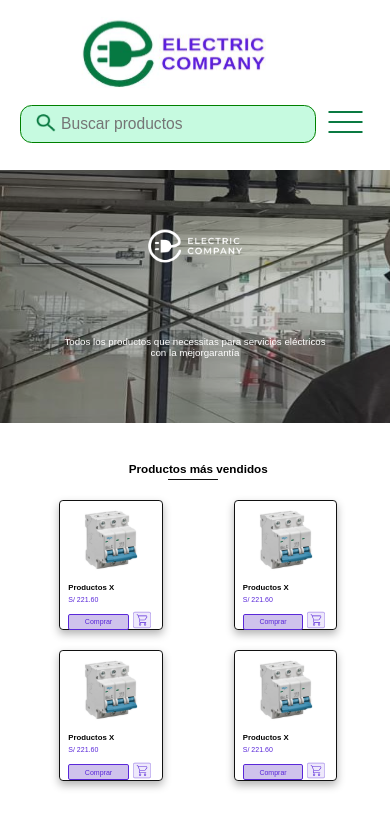
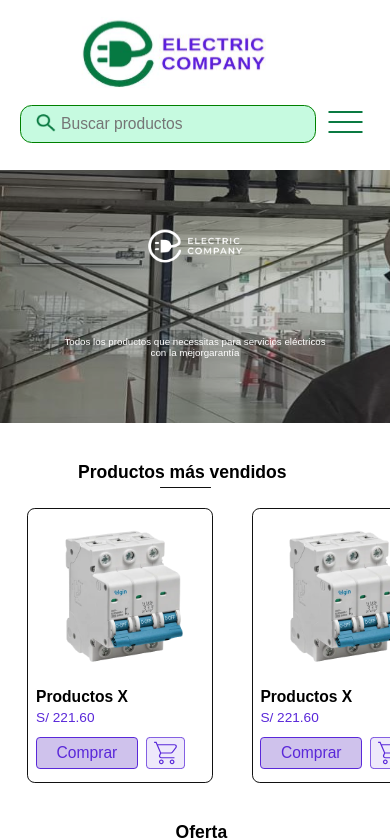
Before and after one commit to gustavopaixao06/ElectricCompany, a React (Vite) app: page / in a window 390 px wide. Shown: the top 840 px of the page. Built offline with nearby package versions, Linux system fonts and the light colour scheme.

Commit message:
feacht: carousel mobile

```diff
--- a/package.json
+++ b/package.json
@@ -10,6 +10,7 @@
     "preview": "vite preview"
   },
   "dependencies": {
+    "framer-motion": "^11.11.17",
     "react": "^18.3.1",
     "react-dom": "^18.3.1",
     "react-router-dom": "^6.26.2"
--- a/src/assets/css/Home.css
+++ b/src/assets/css/Home.css
@@ -359,7 +359,15 @@
     margin: 0;
 }
 
+.second-section-mobile {
+    display: none !important;
+}
+
 @media only screen and (max-width: 800px) {
+    .second-section-mobile {
+        display: none !important;
+    }
+
     .description h3 {
         font-size: 1.8vw;
         margin: 0;
@@ -548,4 +556,89 @@
         text-align: center;
         font-size: 3vw;
     }
+
+
 }
+
+@media only screen and (max-width: 500px) {
+    .second-section {
+        display: none !important;
+    }
+
+    .second-section-mobile {
+        display: flex !important;
+    }
+
+    .offer h1 {
+        margin-top: 10vw;
+        font-family: "Montserrat", sans-serif;
+        font-size: 4.5vw;
+    }
+
+    #p-productos {
+        margin-left: 20vw;
+    }
+
+    .cards-products-mobile {
+        width: 100%;
+        display: flex;
+        flex-direction: row;
+    }
+
+    .second-section-mobile {
+        cursor: grab;
+        overflow: hidden;
+    }
+
+    #line {
+        margin-left: 21vw;
+        margin-bottom: 5vw;
+    }
+
+    #card2 {
+        width: 36vw;
+    }
+
+    .card-products {
+        width: 50vw;
+        height: 70vw;
+        border: 0.4vw solid #111111;
+        border-radius: 2vw;
+        margin-left: 7vw;
+        margin-right: 3vw;
+    }
+
+    .card-products img{
+        width: 45vw;
+        margin-left: 2vw;
+    }
+
+    .button img {
+        width: 10vw;
+    }
+
+    .description-products h3 {
+        font-size: 4vw;
+    }
+
+    .description-products p {
+        font-size: 3.5vw;
+    }
+
+    .button {
+        margin-top: 3vw;
+    }
+
+    .button button {
+        border-radius: 1vw;
+        padding: 1.6vw 5vw;
+        cursor: pointer;
+        border: 0.104vw solid;
+        border-color: #5A28D9;
+        color: #5A28D9;
+        font-size: 4vw;
+        margin-left: 2vw;
+        transition: transform 0.3s ease, box-shadow 0.3s ease;
+    }
+
+}
--- a/src/components/Footer/footer.css
+++ b/src/components/Footer/footer.css
@@ -97,7 +97,7 @@ ul > li {
     }
 
     .linhaBottom-footer {
-        border-bottom: 0.8vw solid #5A28D999;
+        border-bottom: 0.6vw solid #5A28D999;
     }
 
     .menu-footer {
@@ -154,4 +154,6 @@ ul > li {
         font-size: 3.5vw;
         color: #5A28D9CC;
     }
+
+
 }
--- a/src/pages/home.jsx
+++ b/src/pages/home.jsx
@@ -1,8 +1,18 @@
-import '../assets/css/Home.css'
+import { useEffect, useRef } from 'react';
+import '../assets/css/Home.css';
 import { Link } from "react-router-dom";
 import React, { useState } from 'react';
+import { motion } from 'framer-motion';
 
 export function Home() {
+    const carousel = useRef();
+    const [width, setWidth] = useState(0)
+
+    useEffect (() => {
+        console.log(carousel.current?.scrollWidth, carousel.current?.offsetWidth)
+        setWidth(carousel.current?.scrollWidth - carousel.current?.offsetWidth)
+
+    }, []);
 
     const [activeIndex, setActiveIndex] = useState(null);
 
@@ -101,6 +111,65 @@ export function Home() {
                 <div className="offer-mobile">
 
                 </div>
+            </section>
+
+            <section className="second-section-mobile">
+                <div className="offer">
+                    <h1 id="p-productos">Productos más vendidos<div className="line-home" id='line'></div></h1>
+
+                    <motion.div ref={carousel} className="cards-products-mobile" whileTap={{ cursor: "grabbing" }} drag="x" dragConstraints={{ right: 0, left: -width}}>
+                        <div className="card-products">
+                            <img src="/img/disjuntor.svg" alt="" />
+                            <div className="description-products">
+                                <h3>Productos X</h3>
+                                <p>S/ 221.60</p>
+                                <div className="button">
+                                    <Link to='/producto'><button>Comprar</button></Link>
+                                    <img src="/img/carrinho.svg" alt="" />
+                                </div>
+                            </div>
+                        </div>
+                        <div className="card-products">
+                            <img src="/img/disjuntor.svg" alt="" />
+                            <div className="description-products">
+                                <h3>Productos X</h3>
+                                <p>S/ 221.60</p>
+                                <div className="button">
+                                    <Link to='/producto'><button>Comprar</button></Link>
+                                    <img src="/img/carrinho.svg" alt="" />
+                                </div>
+                            </div>
+                        </div>
+                        <div className="card-products">
+                            <img src="/img/disjuntor.svg" alt="" />
+                            <div className="description-products">
+                                <h3>Productos X</h3>
+                                <p>S/ 221.60</p>
+                                <div className="button">
+                                    <Link to='/producto'><button>Comprar</button></Link>
+                                    <img src="/img/carrinho.svg" alt="" />
+                                </div>
+                            </div>
+                        </div>
+                        <div className="card-products">
+                            <img src="/img/disjuntor.svg" alt="" />
+                            <div className="description-products">
+                                <h3>Productos X</h3>
+                                <p>S/ 221.60</p>
+                                <div className="button">
+                                    <Link to='/producto'><button>Comprar</button></Link>
+                                    <img src="/img/carrinho.svg" alt="" />
+                                </div>
+                            </div>
+                        </div>
+
+
+
+
+                    </motion.div>
+                </div>
+
+
             </section>
 
             <section className="third-section">
```
Also changed, not shown: 1 other file (tests, documents, lock files or other folders).
